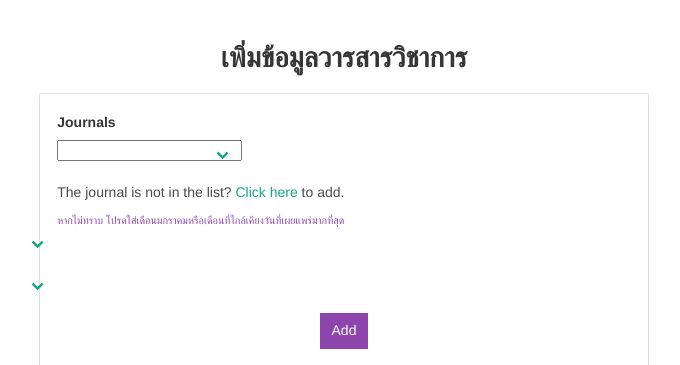
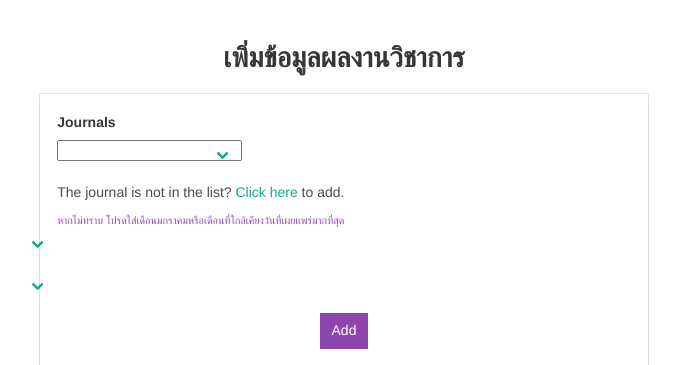
Before and after one commit to likit/stin-research-is, a Flask app: template erm/app/templates/webadmin/pub_add.html in a window 1280 px wide. Shown: the part 46-411 px from the top of the page, without its empty margins (296-976 px from the left). Run offline with Flask 2, Linux system fonts and the light colour scheme; the template is opened without the code that fills it: values that come from a table or form of the project are taken from there, others are empty; parts of the project's set-up code (start-up, migrations or seed data) failed here and were passed over; some libraries are stand-ins or nearby versions; some web fonts are replaced.

Commit message:
changed the header of the page

```diff
--- a/erm/app/templates/webadmin/pub_add.html
+++ b/erm/app/templates/webadmin/pub_add.html
@@ -10,7 +10,7 @@
 <section class="section">
     <div class="columns">
         <div class="column is-half is-offset-one-quarter">
-            <h1 class="title has-text-centered">เพิ่มข้อมูลวารสารวิชาการ</h1>
+            <h1 class="title has-text-centered">เพิ่มข้อมูลผลงานวิชาการ</h1>
             {% include 'message.html' %}
             <form method="post" class="box">
                 {{ form.csrf_token }}
```
